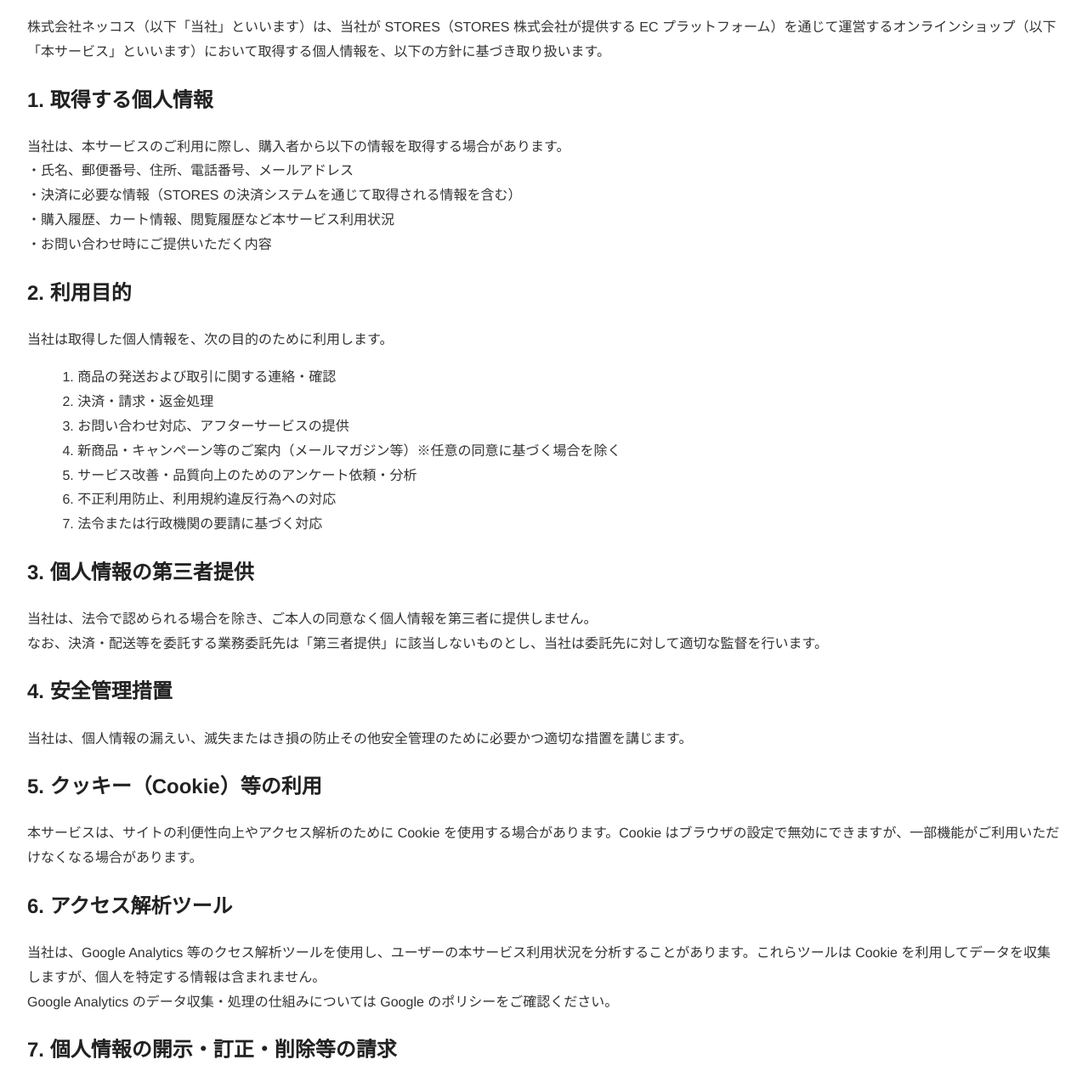
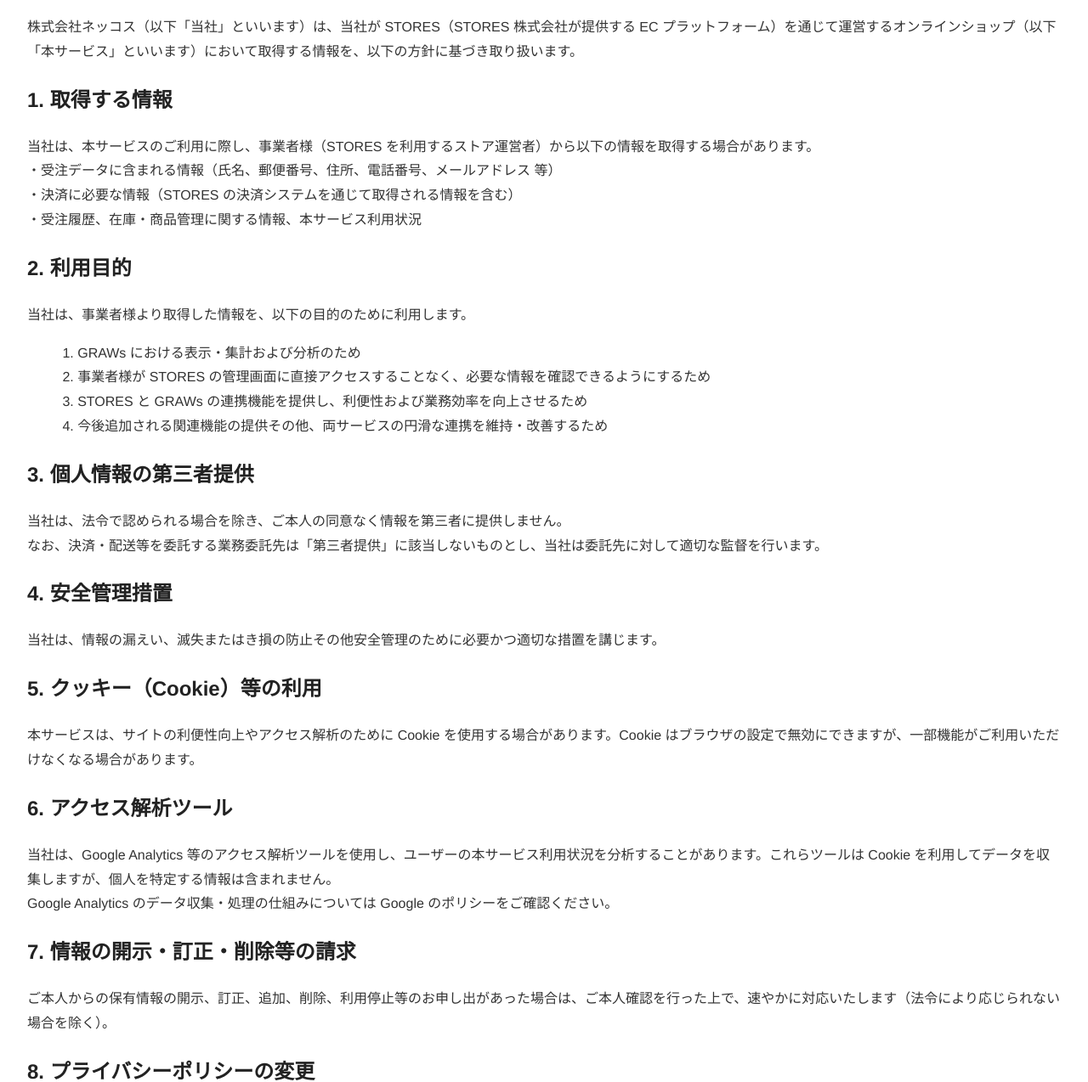
Before and after one commit to neccosjp/lead-nss-stores-policy-site, a plain HTML site: page privacy.html in a window 1280 px wide. Shown: the part 93-1367 px from the top of the page at 85% size. Drawn offline with Linux system fonts and the light colour scheme.

Commit message:
Update privacy.html
不承認事項の修正

2）プライバシーポリシー

＞1. 取得する個人情報

ここに記載されいる「購入者」は御社のアプリを利用する事業者様で間違いないでしょうか？
表現的にエンドユーザーのように見えますが、STORES のストアから購入する
エンドユーザーは御社アプリのプライバシーポリシーに同意する立場にないため、
この表現は誤解をうむおそれがあります。

あくまでも事業者から事業者の受注データという表現にしていただけますと幸いです。

＞2. 利用目的

御社は購入者からプライバシーポリシーを同意されている立場ではないため事業者様から委託されている業務範囲内以外での情報利用はできません。

「新商品・キャンペーン等のご案内（メールマガジン等）※任意の同意に基づく場合を除く」
という記載があり、こちらはSTORES として許容できません。

運営事業者名の横に[1]という表記がありますが、注釈になりますでしょうか？
こちらは注釈が見つけられなかったので確認させてください。
*~~＞2. 利用目的~~*

*~~御社は購入者からプライバシーポリシーを同意されている立場ではないため事業者様から委託されている業務範囲内以外での情報利用はできません。~~*

*~~「新商品・キャンペーン等のご案内（メールマガジン等）※任意の同意に基づく場合を除く」
という記載があり、こちらはSTORES として許容できません。~~*

*~~運営事業者名の横に[1]という表記がありますが、注釈になりますでしょうか？
こちらは注釈が見つけられなかったので確認させてください。~~*

```diff
--- a/privacy.html
+++ b/privacy.html
@@ -14,39 +14,37 @@
 <body>
   <h1>プライバシーポリシー</h1>
   <p>
-    株式会社ネッコス（以下「当社」といいます）は、当社が STORES（STORES 株式会社が提供する EC プラットフォーム）を通じて運営するオンラインショップ（以下「本サービス」といいます）において取得する個人情報を、以下の方針に基づき取り扱います。
+    株式会社ネッコス（以下「当社」といいます）は、当社が STORES（STORES 株式会社が提供する EC プラットフォーム）を通じて運営するオンラインショップ（以下「本サービス」といいます）において取得する情報を、以下の方針に基づき取り扱います。
   </p>
 
-  <h2>1. 取得する個人情報</h2>
+  <h2>1. 取得する情報</h2>
   <p>
-    当社は、本サービスのご利用に際し、購入者から以下の情報を取得する場合があります。<br>
-    ・氏名、郵便番号、住所、電話番号、メールアドレス<br>
+    当社は、本サービスのご利用に際し、事業者様（STORES を利用するストア運営者）から以下の情報を取得する場合があります。<br>
+    ・受注データに含まれる情報（氏名、郵便番号、住所、電話番号、メールアドレス 等）<br>
     ・決済に必要な情報（STORES の決済システムを通じて取得される情報を含む）<br>
-    ・購入履歴、カート情報、閲覧履歴など本サービス利用状況<br>
-    ・お問い合わせ時にご提供いただく内容
+    ・受注履歴、在庫・商品管理に関する情報、本サービス利用状況
   </p>
 
   <h2>2. 利用目的</h2>
-  <p>当社は取得した個人情報を、次の目的のために利用します。</p>
+  <p>
+    当社は、事業者様より取得した情報を、以下の目的のために利用します。
+  </p>
   <ol>
-    <li>商品の発送および取引に関する連絡・確認</li>
-    <li>決済・請求・返金処理</li>
-    <li>お問い合わせ対応、アフターサービスの提供</li>
-    <li>新商品・キャンペーン等のご案内（メールマガジン等）※任意の同意に基づく場合を除く</li>
-    <li>サービス改善・品質向上のためのアンケート依頼・分析</li>
-    <li>不正利用防止、利用規約違反行為への対応</li>
-    <li>法令または行政機関の要請に基づく対応</li>
+    <li>GRAWs における表示・集計および分析のため</li>
+    <li>事業者様が STORES の管理画面に直接アクセスすることなく、必要な情報を確認できるようにするため</li>
+    <li>STORES と GRAWs の連携機能を提供し、利便性および業務効率を向上させるため</li>
+    <li>今後追加される関連機能の提供その他、両サービスの円滑な連携を維持・改善するため</li>
   </ol>
 
   <h2>3. 個人情報の第三者提供</h2>
   <p>
-    当社は、法令で認められる場合を除き、ご本人の同意なく個人情報を第三者に提供しません。<br>
+    当社は、法令で認められる場合を除き、ご本人の同意なく情報を第三者に提供しません。<br>
     なお、決済・配送等を委託する業務委託先は「第三者提供」に該当しないものとし、当社は委託先に対して適切な監督を行います。
   </p>
 
   <h2>4. 安全管理措置</h2>
   <p>
-    当社は、個人情報の漏えい、滅失またはき損の防止その他安全管理のために必要かつ適切な措置を講じます。
+    当社は、情報の漏えい、滅失またはき損の防止その他安全管理のために必要かつ適切な措置を講じます。
   </p>
 
   <h2>5. クッキー（Cookie）等の利用</h2>
@@ -56,13 +54,13 @@
 
   <h2>6. アクセス解析ツール</h2>
   <p>
-    当社は、Google Analytics 等のクセス解析ツールを使用し、ユーザーの本サービス利用状況を分析することがあります。これらツールは Cookie を利用してデータを収集しますが、個人を特定する情報は含まれません。<br>
+    当社は、Google Analytics 等のアクセス解析ツールを使用し、ユーザーの本サービス利用状況を分析することがあります。これらツールは Cookie を利用してデータを収集しますが、個人を特定する情報は含まれません。<br>
     Google Analytics のデータ収集・処理の仕組みについては Google のポリシーをご確認ください。
   </p>
 
-  <h2>7. 個人情報の開示・訂正・削除等の請求</h2>
+  <h2>7. 情報の開示・訂正・削除等の請求</h2>
   <p>
-    ご本人からの保有個人データの開示、訂正、追加、削除、利用停止等のお申し出があった場合は、ご本人確認を行った上で、速やかに対応いたします（法令により応じられない場合を除く）。
+    ご本人からの保有情報の開示、訂正、追加、削除、利用停止等のお申し出があった場合は、ご本人確認を行った上で、速やかに対応いたします（法令により応じられない場合を除く）。
   </p>
 
   <h2>8. プライバシーポリシーの変更</h2>
@@ -77,10 +75,10 @@
 
   <h2>運営者情報</h2>
   <p>
-    会社名：株式会社ネッコス[1]<br>
-    代表取締役：井口 美寿々[1]<br>
-    所在地：〒101-0032 東京都千代田区岩本町2-1-18 フォロ・エムビル8F[1]<br>
-    電話番号：050-6877-6192[1]<br>
+    会社名：株式会社ネッコス<br>
+    代表取締役：井口 美寿々<br>
+    所在地：〒101-0032 東京都千代田区岩本町2-1-18 フォロ・エムビル8F<br>
+    電話番号：050-6877-6192<br>
     E-mail：privacy@neccos.jp
   </p>
 
```
